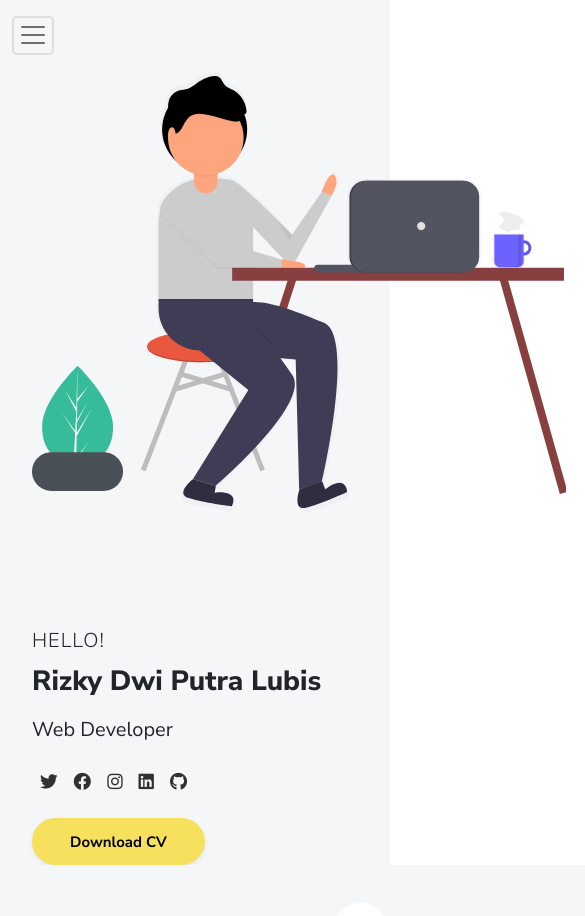
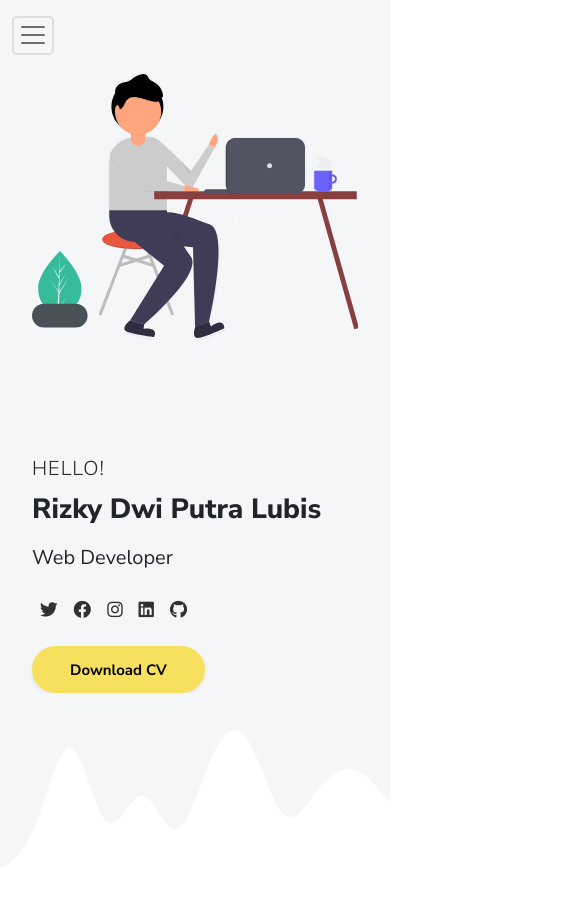
Before and after one commit to riskidwiputra/Personal_Website, a plain HTML site: page index.html in a window 390 px wide. Shown: the top 916 px of the page, 585 px wide, since content can reach past the window. Drawn offline with nearby package versions, Linux system fonts and the light colour scheme.

Commit message:
improve responsive header

```diff
--- a/css/main.css
+++ b/css/main.css
@@ -83,7 +83,6 @@ html {
   display: block;
   height: 220px;
   width: 100%;
-  min-width: 600px;
   transform-origin: top;
   -webkit-animation: animateWave 2000ms cubic-bezier(0.23, 1, 0.32, 1) forwards;
           animation: animateWave 2000ms cubic-bezier(0.23, 1, 0.32, 1) forwards;
--- a/index.html
+++ b/index.html
@@ -50,10 +50,10 @@
           <div class="container px-3">
             <div class="row">
 
-              <div class="col-lg-7">
-                <img src="images/illustrations/hello3.svg" alt="">
+              <div class="col-lg-7 col-sm-12">
+                <img src="images/illustrations/hello3.svg" style="width: 100%; max-width: 500px;" alt="">
               </div>
-              <div class="col-lg-5 mt-4">
+              <div class="col-lg-5 col-sm-12 mt-4">
                 <div class="mt-5">
                   <p class="lead text-uppercase mb-1">Hello!</p>
                   <h1 class="intro-title " data-aos="fade-left" data-aos-delay="50">Rizky Dwi Putra Lubis</h1>
```
